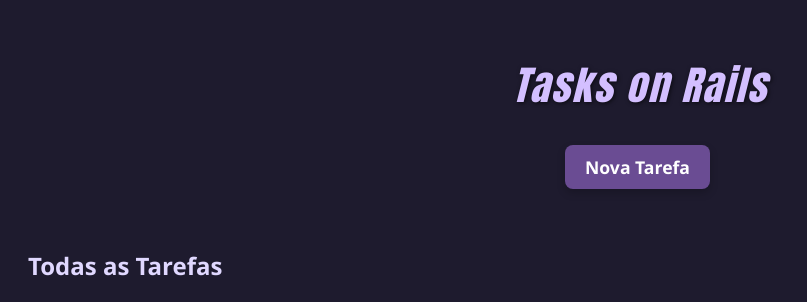
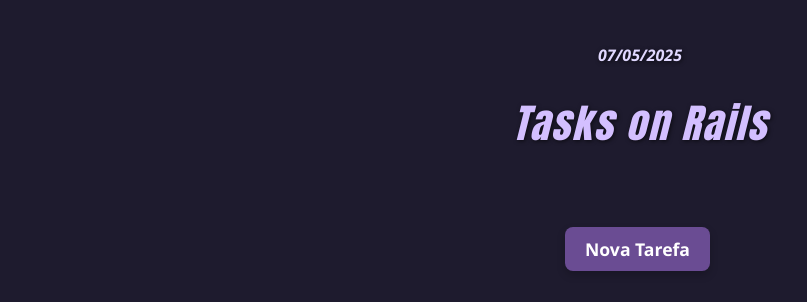
Before and after one commit to Andreknvas/taskonrails, a Rails app: page / in a window 1280 px wide. Shown: the top 302 px of the page, without its empty margins (0-807 px from the left). Run offline with Rails 7, Linux system fonts and the light colour scheme; data that the repository does not hold is empty; some libraries are stand-ins or nearby versions.

Commit message:
data atual no topo

```diff
--- a/app/views/tasks/index.html.erb
+++ b/app/views/tasks/index.html.erb
@@ -4,10 +4,13 @@
 
 <% content_for :title, "Tasks on Rails" %>
 
+<p style="text-align: center; text-shadow: 1px 1px 4px #000000aa; font-weight: bold; font-style: italic"><%= Time.now.strftime("%d/%m/%Y") %></p>
+
 <h1 style="text-align: center; color: #d3bfff; font-size: 2.5em; margin-bottom: 30px; text-shadow: 1px 1px 4px #000000aa; font-weight: bold; letter-spacing: 2px; font-family: Impact, Charcoal, sans-serif; font-style: italic;">
   Tasks on Rails
 </h1>
 
+<br></br>
 
 
 <div style="text-align: center; margin-bottom: 30px;">
```
